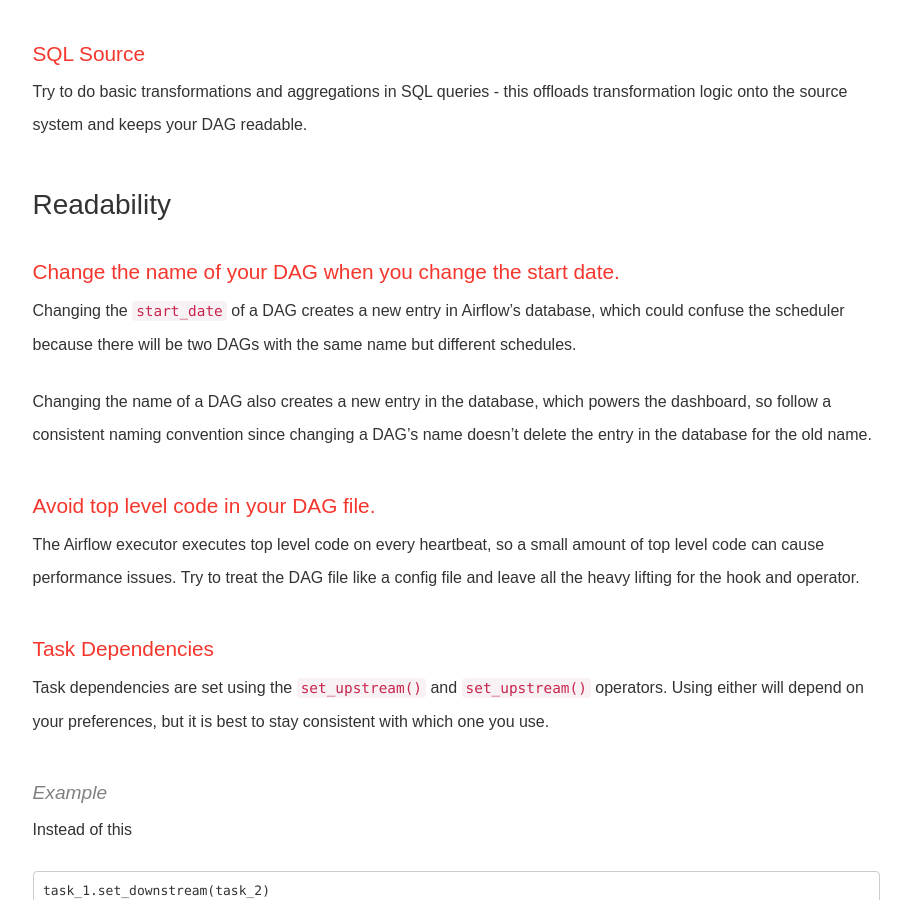
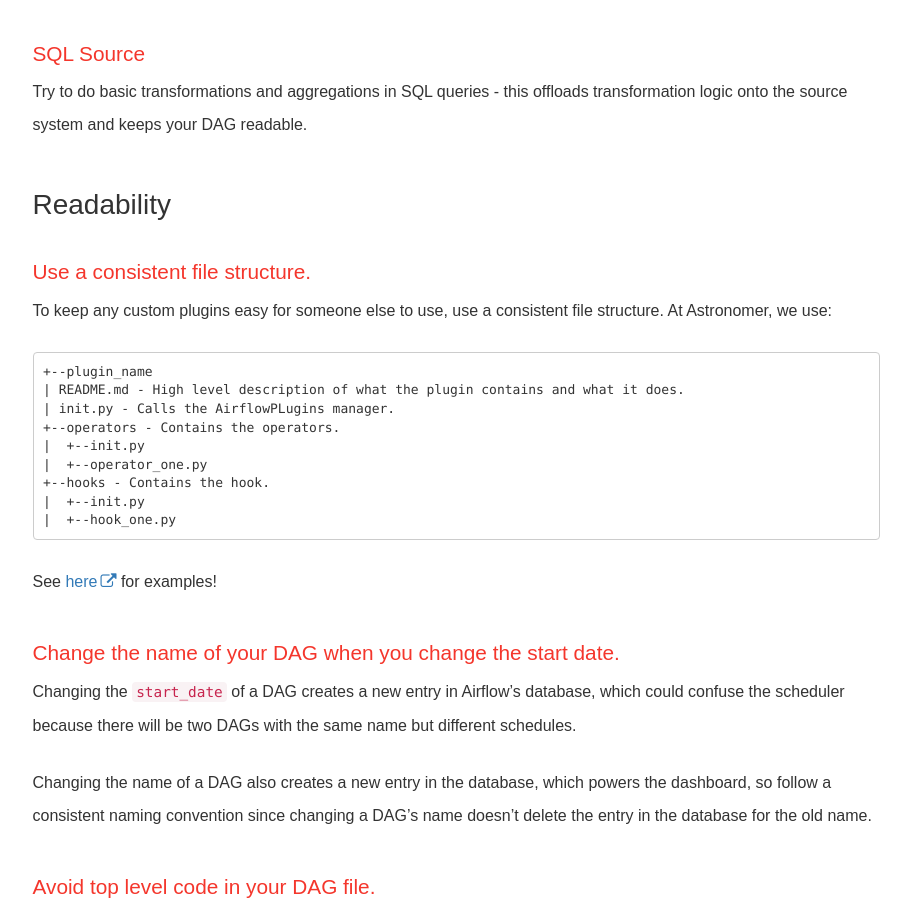
Before and after one commit to petedejoy/documentation, a Jekyll site: the page built from v2/apache_airflow/tutorial/best-practices.md, in a window 1280 px wide and 900 px high, scrolled down 2249 px. Shown: the whole window, without its empty margins (330-1241 px from the left). Built offline with Jekyll 4.4.1, drawn with Linux system fonts in a browser that asks for light colours; nearby versions of some CDN libraries; some web fonts are replaced; comment, search, counter and statistics services are not loaded.

Commit message:
Added sample file structure in best practices page, under Readability section

```diff
--- a/v2/apache_airflow/tutorial/best-practices.md
+++ b/v2/apache_airflow/tutorial/best-practices.md
@@ -42,6 +42,23 @@ Try to do basic transformations and aggregations in SQL queries - this offloads
 
 ## Readability
 
+### Use a consistent file structure.
+
+To keep any custom plugins easy for someone else to use, use a consistent file structure. At Astronomer, we use:
+~~~
++--plugin_name
+| README.md - High level description of what the plugin contains and what it does.
+| init.py - Calls the AirflowPLugins manager.
++--operators - Contains the operators.
+|  +--init.py
+|  +--operator_one.py
++--hooks - Contains the hook.
+|  +--init.py
+|  +--hook_one.py
+~~~
+
+See [here](https://github.com/airflow-plugins/) for examples!
+
 ### Change the name of your DAG when you change the start date.
 Changing the `start_date` of a DAG creates a new entry in Airflow's database, which could confuse the scheduler because there will be two DAGs with the same name but different schedules.
 
```
